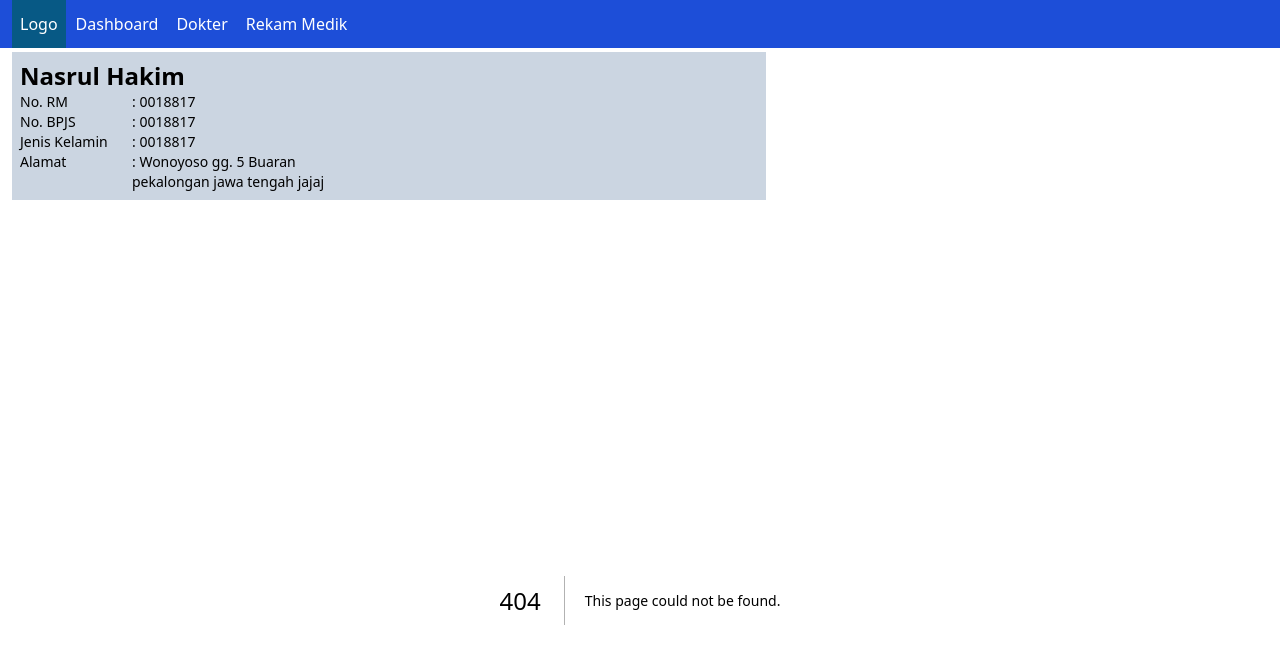
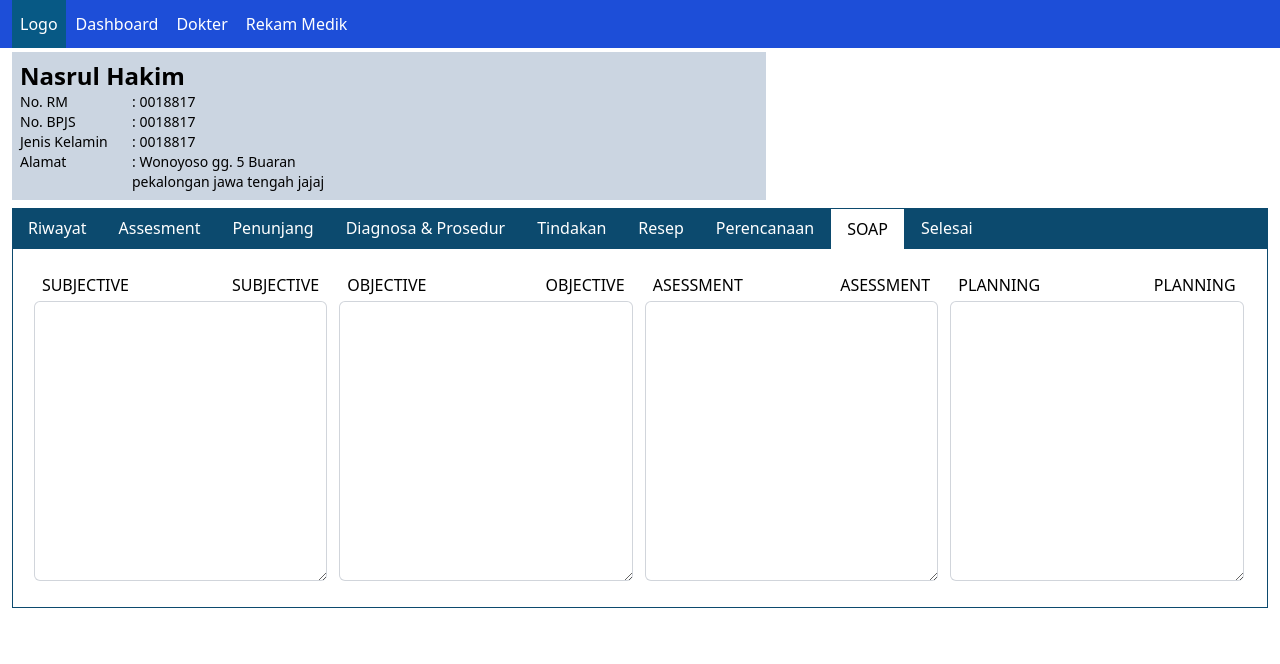
Before and after one commit to 0051Nasrulhakim/simrs_dev_version, a Next.js app: page /dashboard/soap in a window 1280 px wide. Before the commit this address had no page. Shown: the top 664 px of the page. Built offline with nearby package versions, Linux system fonts and the light colour scheme.

Commit message:
created page soap
membuat halaman soap

```diff
--- a/src/app/dashboard/layout.js
+++ b/src/app/dashboard/layout.js
@@ -43,6 +43,9 @@ export default function layout({ children }) {
         break;
       case '/dashboard/perencanaan':
         setActiveMenu('nav-perencanaan');
+        break;
+      case '/dashboard/soap':
+        setActiveMenu('nav-soap');
         break;
       case '/dashboard/selesai':
         setActiveMenu('nav-selesai');
@@ -156,6 +159,20 @@ export default function layout({ children }) {
           Perencanaan
         </Link>
         <Link
+          href="/dashboard/soap"
+          className={
+            `p-2 px-4
+            ${activeMenu === 'nav-soap' ?
+              'bg-white text-black border border-b-0 border-t-sky-900 border-l-sky-900 border-r-sky-900'
+              :
+              ''}`
+          }
+          id='nav-soap'
+          onClick={() => handleMenuClick('nav-soap')}
+        >
+          SOAP
+        </Link>
+        <Link
           href="/dashboard/selesai"
           className={
             `p-2 px-4
--- /dev/null
+++ b/src/app/dashboard/soap/page.js
@@ -0,0 +1,171 @@
+"use client"
+import React, { useState, useEffect } from 'react'
+import { UseDataContext } from '../DataContext';
+
+export default function page() {
+    const { resep, assesmentDokter, diagnosa } = UseDataContext();
+    const [mainDiagnosa, setDiagnosaUtama] = useState([]);
+    const [skunderDiagnosa, setDiagnosaSkunder] = useState([]);
+    const [valAreaObjective, setAreaObjective] = useState('');
+
+    const [valAreaUtama, setAreaUtama] = useState('');
+    const [valAreaSkunder, setAreaSkunder] = useState('');
+
+    useEffect(() => {
+        const mapDiagnosa = (data) => {
+            if (Array.isArray(data)) {
+                let mainResult = [];
+                let skunderResult = [];
+
+                data.forEach((item) => {
+                    const diagnosaUmum = item.diagnosa_umum;
+
+                    if (diagnosaUmum != '') {
+                        mainResult.push({
+                            diagnosa_umum: diagnosaUmum
+                        });
+                    }
+                    const diagnosaSkunder = item.diagnosa_skunder || []; // Pastikan diagnosa_skunder selalu berupa array
+                    skunderResult.push({
+                        diagnosa_skunder: diagnosaSkunder
+                    });
+                });
+
+                return { mainResult, skunderResult };
+            } else {
+                return { mainResult: [], skunderResult: [] };
+            }
+        };
+
+        const { mainResult, skunderResult } = mapDiagnosa(diagnosa);
+        setDiagnosaUtama(mainResult);
+        setDiagnosaSkunder(skunderResult);
+
+    }, [diagnosa]);
+
+    useEffect(() => {
+        // untuk membuat string pada text area asessment yang valuenya di ambil dari array diagnosa
+        const stringifyDiagnosa = (diagnosaArray) => {
+            return diagnosaArray.map((item) => {
+                if (item.diagnosa_umum) {
+                    return `- ${item.diagnosa_umum}`;
+                } else if (item.diagnosa_skunder) {
+                    if(item.diagnosa_skunder != ''){
+                        return `- ${item.diagnosa_skunder}`;
+                    }
+                } else {
+                    return '';
+                }
+            }).join(' \n');
+        };
+
+        if (mainDiagnosa.length > 0) {
+            const diagnosaUtama = stringifyDiagnosa(mainDiagnosa);
+            setAreaUtama(diagnosaUtama + '\n \n');
+            const diagnosaSkunder = stringifyDiagnosa(skunderDiagnosa);
+            if(diagnosaSkunder != ''){
+                setAreaSkunder('Diagnosa Skunder / penyerta : \n' + diagnosaSkunder);
+            }
+        }
+
+        // untuk mengisi text area objective
+        const formattedObjective = () => {
+            let result = '';
+            if (assesmentDokter.kesadaran_umum) {
+                result += `Kesadaran Umum: ${assesmentDokter.kesadaran_umum}\n`;
+            }
+            if (assesmentDokter.nadi) {
+                result += `Jumlah Nadi: ${assesmentDokter.nadi}\n`;
+            }
+            if (assesmentDokter.tekanan_darah_atas && assesmentDokter.tekanan_darah_bawah) {
+                result += `Tekanan Darah: ${assesmentDokter.tekanan_darah_atas}/${assesmentDokter.tekanan_darah_bawah}\n`;
+            }
+            if (assesmentDokter.suhu_tubuh) {
+                result += `Suhu Tubuh: ${assesmentDokter.suhu_tubuh}\n`;
+            }
+            return result;
+        };
+        setAreaObjective(formattedObjective());
+
+    }, [mainDiagnosa, skunderDiagnosa, assesmentDokter])
+
+
+
+    return (
+        <div className='border mt-[-0.6%] border-t-1 border-sky-900'>
+            <div className='ml-4 mr-4 mt-3 mb-2'>
+                <div className='flex mt-[2.5%] mb-[2%]'>
+                    <div className='w-[24%] ml-[0.4%] mr-[1%]'>
+                        <div className='flex justify-between px-2'>
+                            <div>
+                                SUBJECTIVE
+                            </div>
+                            <div>
+                                SUBJECTIVE
+                            </div>
+                        </div>
+                        <div>
+                            <textarea
+                                className='border w-full h-32 rounded-md border-0 py-1.5 pl-2 pr-2 text-gray-900 ring-1 ring-inset ring-gray-300 mt-1 mb-[-1.5%] h-[280px]'
+                                id='subjective'
+                                value={assesmentDokter.anamnesa}
+                            />
+                        </div>
+                    </div>
+                    <div className='w-[24%] mr-[1%]'>
+                        <div className='flex justify-between px-2'>
+                            <div>
+                                OBJECTIVE
+                            </div>
+                            <div>
+                                OBJECTIVE
+                            </div>
+                        </div>
+                        <div>
+                            <textarea
+                                className='border w-full h-32 rounded-md border-0 py-1.5 pl-2 pr-2 text-gray-900 ring-1 ring-inset ring-gray-300 mt-1 mb-[-1.5%] h-[280px]'
+                                id='objective'
+                                value={valAreaObjective}
+                            >
+                            </textarea>
+                        </div>
+                    </div>
+                    <div className='w-[24%] mr-[1%]'>
+                        <div className='flex justify-between px-2'>
+                            <div className=''>
+                                ASESSMENT
+                            </div>
+                            <div className=''>
+                                ASESSMENT
+                            </div>
+                        </div>
+                        <div>
+                            <textarea
+                                className='border w-full h-32 rounded-md border-0 py-1.5 pl-2 pr-2 text-gray-900 ring-1 ring-inset ring-gray-300 mt-1 mb-[-1.5%] h-[280px]'
+                                id='asessment'
+                                defaultValue={valAreaUtama + valAreaSkunder}
+                            >
+                            </textarea>
+                        </div>
+                    </div>
+                    <div className='w-[24%]'>
+                        <div className='flex justify-between px-2'>
+                            <div>
+                                PLANNING
+                            </div>
+                            <div>
+                                PLANNING
+                            </div>
+                        </div>
+                        <div>
+                            <textarea
+                                className='border w-full h-32 rounded-md border-0 py-1.5 pl-2 pr-2 text-gray-900 ring-1 ring-inset ring-gray-300 mt-1 mb-[-1.5%] h-[280px]'
+                                id='planning'
+                            />
+                        </div>
+                    </div>
+                </div>
+            </div>
+        </div>
+    )
+}
```
